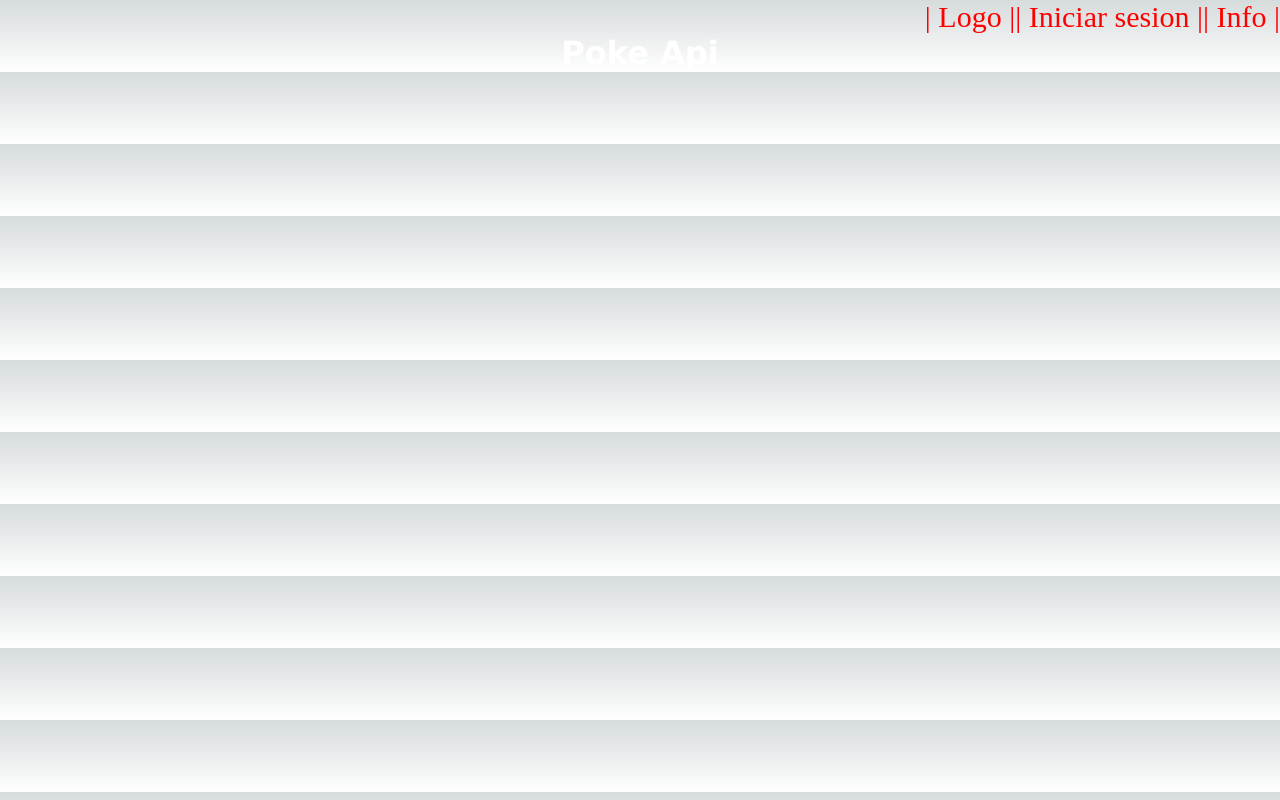
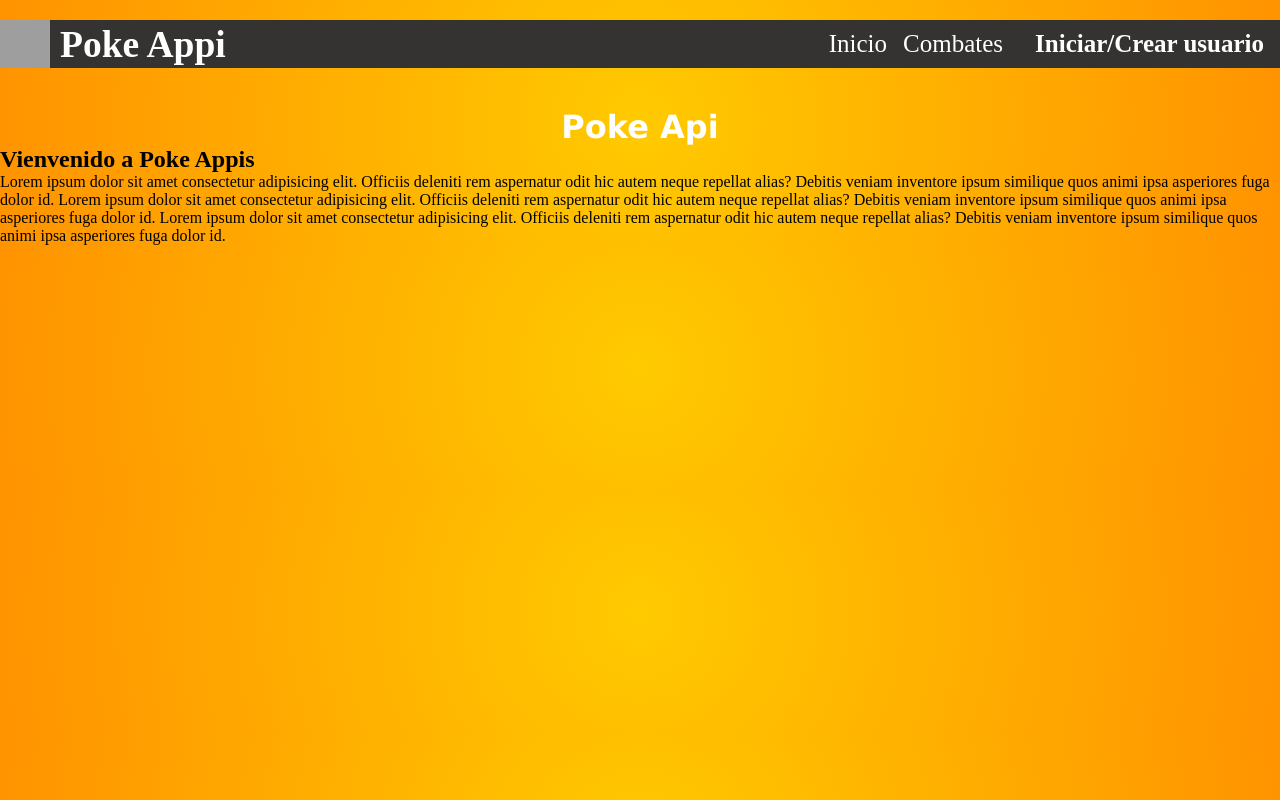
Before and after one commit to Dragonibax/Poke-Api-Front, a Next.js app in the folder poke-apif/: page / in a window 1280 px wide. Built offline with nearby package versions, Linux system fonts and the light colour scheme; grey boxes are pictures that could not be loaded.

Commit message:
Maquetacion dela navbar y detalles del backgroud

```diff
--- a/poke-apif/next.config.js
+++ b/poke-apif/next.config.js
@@ -2,5 +2,18 @@
 const nextConfig = {
   reactStrictMode: true,
 }
+module.exports = nextConfig
+/*
+module.exports = {
+  images: {
+    remotePatterns: [
+      {
+        protocol: 'https',
+        hostname: 'drive.google.com',
+        port: '',
 
-module.exports = nextConfig
+      },
+    ],
+  },
+}
+*/
--- a/poke-apif/src/components/Navbar.js
+++ b/poke-apif/src/components/Navbar.js
@@ -1,17 +1,28 @@
-import Link from 'next/link';
+import Link from 'next/link'
+import Image from 'next/image'
+import { useContext } from 'react'
+import AuthContext from '../../stores/authContext'
 
 export default function Navbar() {
+  const { user, login, logout, authReady } = useContext(AuthContext)
+  console.log(user)
+
   return (
-    <nav>
-      <Link href='/'>
-       | Logo |
-      </Link>
-      <Link href='/users'>
-        | Iniciar sesion |
-      </Link>
-      <Link href='/posts'>
-       | Info |
-      </Link>
-    </nav>
+    <div className="container">
+      <nav>
+        <Image src="/ball.jpg" alt="Preview" class="imagen" width={50} height={48} />
+
+        <h1>Poke Appi</h1>
+        {!authReady && (
+          <ul>
+            <li><Link href="/">Inicio</Link></li>
+            <li><Link href="/guides">Combates</Link></li>
+            {!user && <li onClick={login} className="btn">Iniciar/Crear usuario</li>}
+            {user && <li>{user.email}</li>}
+            {user && <li onClick={logout} className="btn">Cerrar sesion</li>}
+          </ul>
+        )}
+      </nav>
+    </div>
   )
 }
--- a/poke-apif/src/pages/_app.js
+++ b/poke-apif/src/pages/_app.js
@@ -1,5 +1,14 @@
 import '@/styles/globals.css'
+import Navbar from '@/components/Navbar'
+import { AuthContextProvider } from '../../stores/authContext'
 
-export default function App({ Component, pageProps }) {
-  return <Component {...pageProps} />
+function MyApp({ Component, pageProps }) {
+  return (
+    <AuthContextProvider>
+      <Navbar />
+      <Component {...pageProps} />
+    </AuthContextProvider>
+  )
 }
+
+export default MyApp
--- a/poke-apif/src/pages/index.js
+++ b/poke-apif/src/pages/index.js
@@ -2,7 +2,7 @@ import Head from 'next/head'
 import Image from 'next/image'
 import { Inter } from 'next/font/google'
 import styles from '@/styles/Home.module.css'
-import Navbar from '@/components/Navbar'
+
 
 const inter = Inter({ subsets: ['latin'] })
 
@@ -10,15 +10,21 @@ export default function Home() {
   return (
     <>
       <Head>
-        <title>Create Next App</title>
+        <title>Poke Api</title>
         <meta name="description" content="Generated by create next app" />
         <meta name="viewport" content="width=device-width, initial-scale=1" />
         <link rel="icon" href="/favicon.ico" />
       </Head>
-      <Navbar />
-      <main>
-       <h1 className='titulos'>Poke Api</h1>
-      </main>
+
+      <h1 className='titulos'>Poke Api</h1>
+
+      <div className={styles.home}>
+        <h2>Vienvenido a Poke Appis</h2>
+        <div>
+          <p>Lorem ipsum dolor sit amet consectetur adipisicing elit. Officiis deleniti rem aspernatur odit hic autem neque repellat alias? Debitis veniam inventore ipsum similique quos animi ipsa asperiores fuga dolor id. Lorem ipsum dolor sit amet consectetur adipisicing elit. Officiis deleniti rem aspernatur odit hic autem neque repellat alias? Debitis veniam inventore ipsum similique quos animi ipsa asperiores fuga dolor id. Lorem ipsum dolor sit amet consectetur adipisicing elit. Officiis deleniti rem aspernatur odit hic autem neque repellat alias? Debitis veniam inventore ipsum similique quos animi ipsa asperiores fuga dolor id.</p>
+        </div>
+      </div>
+
     </>
   )
 }
--- a/poke-apif/src/styles/globals.css
+++ b/poke-apif/src/styles/globals.css
@@ -1,82 +1,9 @@
-:root {
-  --max-width: 1100px;
-  --border-radius: 12px;
-  --font-mono: ui-monospace, Menlo, Monaco, 'Cascadia Mono', 'Segoe UI Mono',
-    'Roboto Mono', 'Oxygen Mono', 'Ubuntu Monospace', 'Source Code Pro',
-    'Fira Mono', 'Droid Sans Mono', 'Courier New', monospace;
-
-  --foreground-rgb: 0, 0, 0;
-  --background-start-rgb: 214, 219, 220;
-  --background-end-rgb: 255, 255, 255;
-
-  --primary-glow: conic-gradient(
-    from 180deg at 50% 50%,
-    #16abff33 0deg,
-    #0885ff33 55deg,
-    #54d6ff33 120deg,
-    #0071ff33 160deg,
-    transparent 360deg
-  );
-  --secondary-glow: radial-gradient(
-    rgba(255, 255, 255, 1),
-    rgba(255, 255, 255, 0)
-  );
-
-  --tile-start-rgb: 239, 245, 249;
-  --tile-end-rgb: 228, 232, 233;
-  --tile-border: conic-gradient(
-    #00000080,
-    #00000040,
-    #00000030,
-    #00000020,
-    #00000010,
-    #00000010,
-    #00000080
-  );
-
-  --callout-rgb: 238, 240, 241;
-  --callout-border-rgb: 172, 175, 176;
-  --card-rgb: 180, 185, 188;
-  --card-border-rgb: 131, 134, 135;
-}
-
-@media (prefers-color-scheme: dark) {
-  :root {
-    --foreground-rgb: 255, 255, 255;
-    --background-start-rgb: 0, 0, 0;
-    --background-end-rgb: 0, 0, 0;
-
-    --primary-glow: radial-gradient(rgba(1, 65, 255, 0.4), rgba(1, 65, 255, 0));
-    --secondary-glow: linear-gradient(
-      to bottom right,
-      rgba(1, 65, 255, 0),
-      rgba(1, 65, 255, 0),
-      rgba(1, 65, 255, 0.3)
-    );
-
-    --tile-start-rgb: 2, 13, 46;
-    --tile-end-rgb: 2, 5, 19;
-    --tile-border: conic-gradient(
-      #ffffff80,
-      #ffffff40,
-      #ffffff30,
-      #ffffff20,
-      #ffffff10,
-      #ffffff10,
-      #ffffff80
-    );
-
-    --callout-rgb: 20, 20, 20;
-    --callout-border-rgb: 108, 108, 108;
-    --card-rgb: 100, 100, 100;
-    --card-border-rgb: 200, 200, 200;
-  }
-}
 
 * {
   box-sizing: border-box;
   padding: 0;
   margin: 0;
+
 }
 
 html,
@@ -86,13 +13,20 @@ body {
 }
 
 body {
-  color: rgb(var(--foreground-rgb));
+ /* color: rgb(var(--foreground-rgb));
   background: linear-gradient(
       to bottom,
       transparent,
       rgb(var(--background-end-rgb))
     )
     rgb(var(--background-start-rgb));
+
+    background-color: black;
+    background-image: url("/poke-apif/public/pika.jpg");*/
+    background: rgb(255,202,0);
+    background: radial-gradient(circle, rgba(255,202,0,1) 0%, rgba(255,147,0,1) 100%);
+
+
 }
 
 a {
@@ -100,11 +34,6 @@ a {
   text-decoration: none;
 }
 
-@media (prefers-color-scheme: dark) {
-  html {
-    color-scheme: dark;
-  }
-}
 
 .titulos{
   color: white;
@@ -113,9 +42,41 @@ a {
   font-family: Verdana, Geneva, Tahoma, sans-serif;
 }
 
-nav{
-  color: red;
-  text-align: right;
-  font-size: 30px;
+/* navbar */
+nav {
+  margin: 20px auto 40px;
+  display: flex;
+  align-items: center;
+  color: white;
+  font-size: 25px;
+  background-color: rgb(53, 50, 50);
+}
+nav h1 {
+  margin-left: 10px;
+}
+nav ul {
+  margin-left: auto;
+  list-style-type: none;
+  padding: 0;
+}
+nav li {
+  display: inline-block;
+  margin-left: 16px;
+}
+nav li.btn {
+  padding: 10px 16px;
+  border: 2px solid var(--primary);
+  border-radius: 30px;
+  font-weight: 600;
+  color: var(--primary);
+  cursor: pointer;
+}
+nav li.btn:hover {
+  color: white;
+  background: var(--primary);
+}
 
+/* banner */
+.banner img {
+  border-radius: 6px;
 }
--- /dev/null
+++ b/poke-apif/stores/authContext.js
@@ -0,0 +1,41 @@
+import { createContext, useState, useEffect } from 'react'
+
+
+const AuthContext = createContext({
+  user: null,
+  login: () => {},
+  logout: () => {},
+  authReady: false
+})
+
+export const AuthContextProvider = ({ children }) => {
+  const [user, setUser] = useState(null)
+  const [authReady, setAuthReady] = useState(false)
+
+  useEffect(() => {
+
+
+
+    return () => {
+
+    }
+  }, [])
+
+  const login = () => {
+
+  }
+
+  const logout = () => {
+
+  }
+
+  const context = { user, login, logout, authReady }
+
+  return (
+    <AuthContext.Provider value={context}>
+      { children }
+    </AuthContext.Provider>
+  )
+}
+
+export default AuthContext
```
Also changed, not shown: 1 other file (tests, documents, lock files or other folders).
